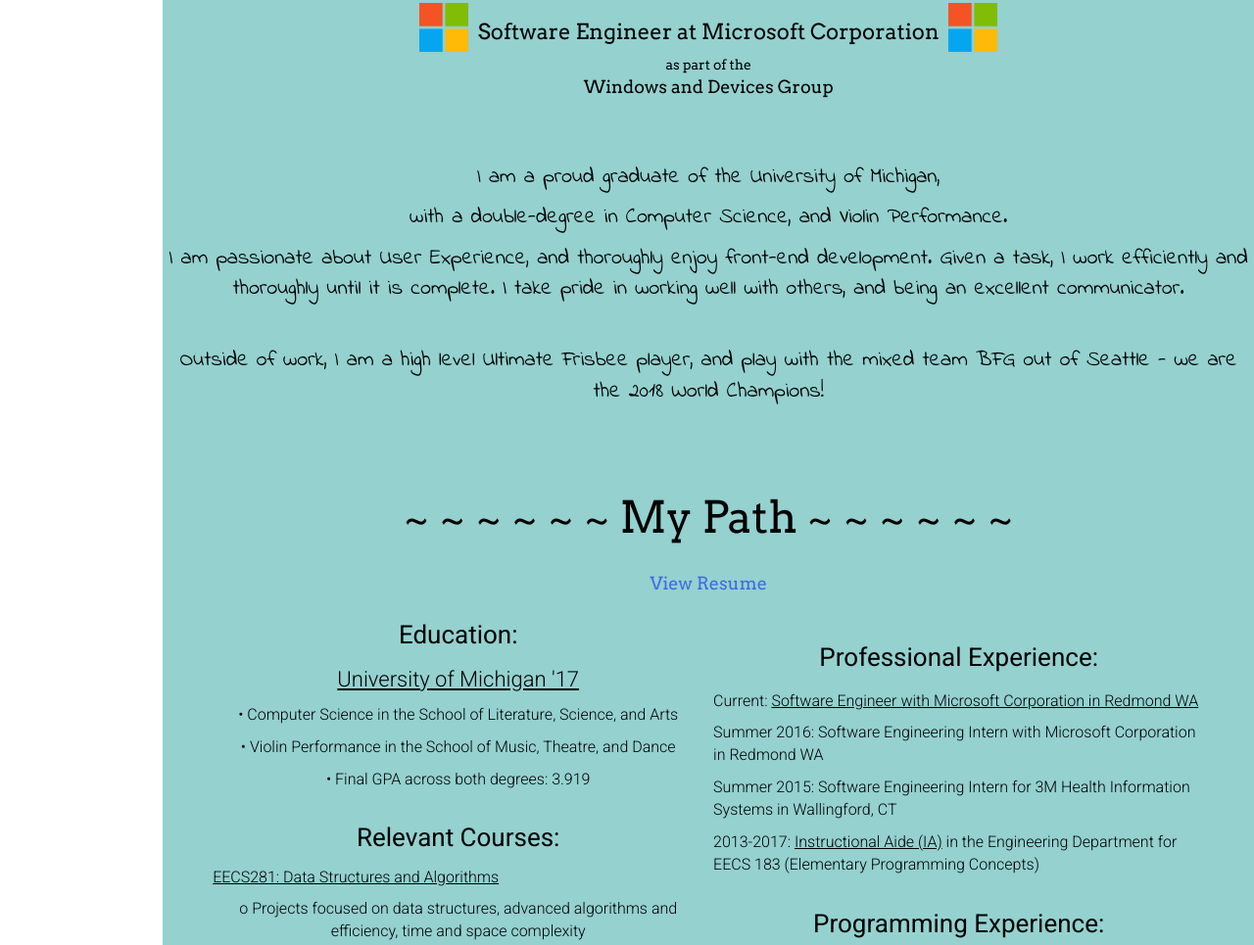
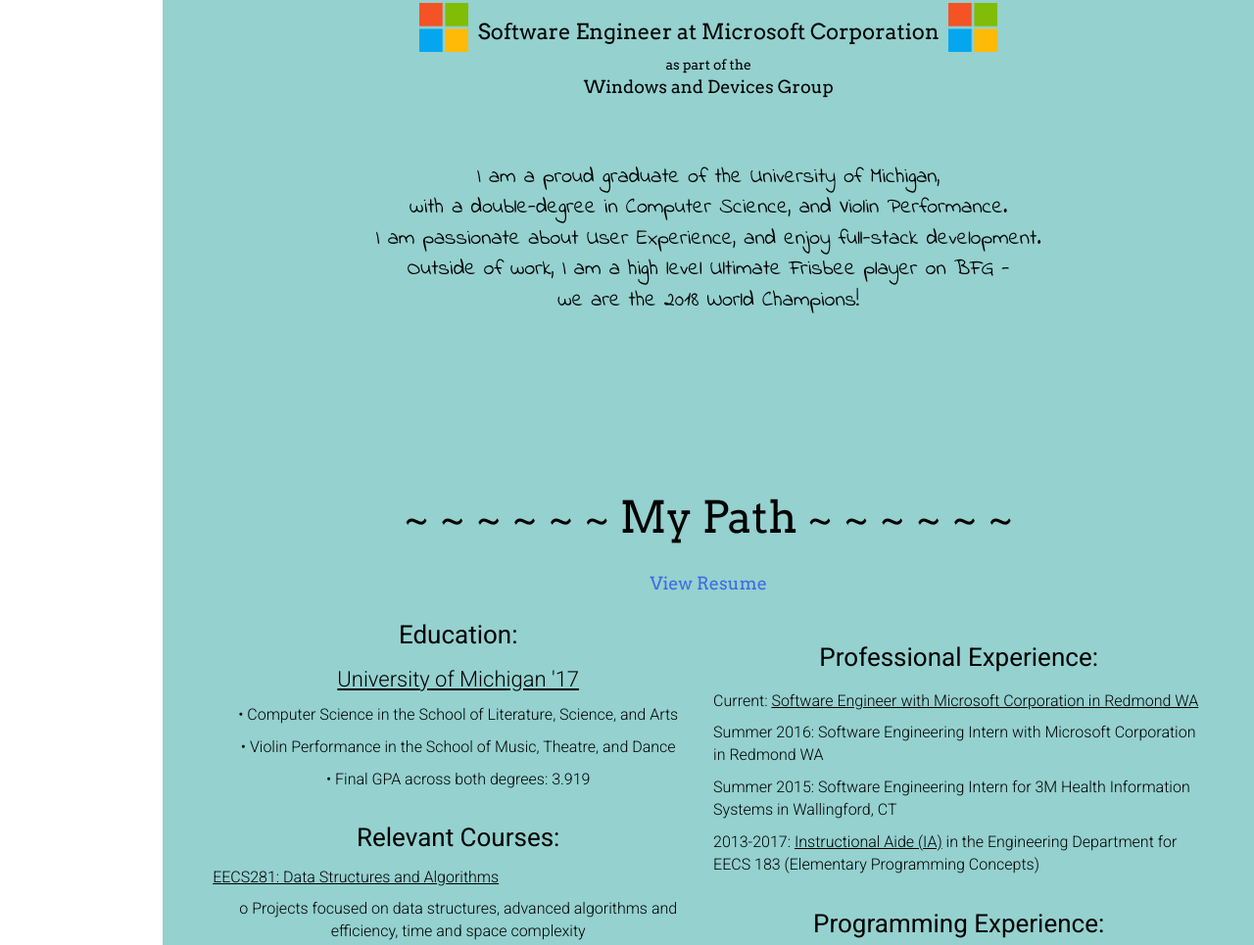
Before and after one commit to lbarons/PersonalWebsite, a plain HTML site: page index.html in a window 1280 px wide and 986 px high. Shown: the part 1422-2387 px from the top of the page at 98% size. Drawn offline with nearby package versions, Linux system fonts and the light colour scheme; a web font is replaced by a local one.

Commit message:
edit blurb

```diff
--- a/index.html
+++ b/index.html
@@ -16,9 +16,9 @@
 	<body>
 		<div>
 			<ul class="sidebar">
-				<br>
-				<br>
-				<br>
+				<br/>
+				<br/>
+				<br/>
 				<li>
             		<a href="#main-page" class="scrollToTop nostyle">Ho</a><a href="#main-page" class="scrollToTop nospace blockM"><img src="imgs/blockM.png" style="width: 30px" alt="blockM"/></a><a href="#main-page" class="scrollToTop nospace nostyle">e</a>
 				</li>
@@ -32,20 +32,20 @@
 			</ul>
 		</div>
 		<div id=main-page class=curtain>
-			<br>
-			<br>
-			<br>
-			<br>
-			<br>
-			<br>
-			<br>
-			<br>
-			<br>
-			<br>
-			<br>
-			<br>
-			<br>
-			<br>
+			<br/>
+			<br/>
+			<br/>
+			<br/>
+			<br/>
+			<br/>
+			<br/>
+			<br/>
+			<br/>
+			<br/>
+			<br/>
+			<br/>
+			<br/>
+			<br/>
 			<div id=name-header>
 				Leah Bar-On Simmons
 			</div>
@@ -53,7 +53,7 @@
 		<div id=about class="segment about-height break3">
 			<div>~ ~ ~ ~ ~ ~ About Me ~ ~ ~ ~ ~ ~ </div>
 			<img class="circle-img" src="imgs/me.PNG" style="width: 300px" alt="headshot">
-			<br>
+			<br/>
 			<div class="microsoft">
 				<span> <img src="imgs/msft.png" style="width: 50px" alt="msft"></span>
 				<span class="text big-deal"> Software Engineer at Microsoft Corporation</span>
@@ -61,21 +61,23 @@
 				<div class="text smaller"> as part of the </div>
 				<div class="text"> Windows and Devices Group</div>
 			</div>
-			<br>
+			<br/>
 			<div class="blurb">
-				<p>I am a proud graduate of the University of Michigan,</p>
-				<p>with a double-degree in Computer Science, and Violin Performance.</p>
-				<p>I am passionate about User Experience, and thoroughly enjoy front-end development. Given a task, I work efficiently and thoroughly until it is complete. I take pride in working well with others, and being an excellent communicator.</p>
-				<br>
-				<p> Outside of work, I am a high level Ultimate Frisbee player, and play with the mixed team BFG out of Seattle - we are the 2018 World Champions!</p>
+				<span>I am a proud graduate of the University of Michigan,</span><br/>
+				<span>with a double-degree in Computer Science, and Violin Performance.</span>
+				<br/>
+				<span>I am passionate about User Experience, and enjoy full-stack development.</span>
+				<br/>
+				<span>Outside of work, I am a high level Ultimate Frisbee player on BFG - </span><br/>
+				<span>we are the 2018 World Champions!</p>
 			</div>
-			<br>
+			<br/>
 			<!--<div class="text big-deal break"> University of Michigan '17 </div>
 			<div class="text break"></div>
 			<div class="text"> Bachelor of Computer Science </div>
 			<div class="text"> Bachelor of Musical Arts in Violin Performance </div>-->
 		</div>
-		<br>
+		<br/>
 		<div id=mypath class="segment mypath-height break3">
 			<div>~ ~ ~ ~ ~ ~ My Path ~ ~ ~ ~ ~ ~</div>
 			<div class="break"><a href="LeahBar-OnSimmons_resume.pdf" target="_blank" class="btn"><span class="pdf-btn">View Resume</span></a></div>
@@ -126,7 +128,7 @@
 		</div>
 		<div id=projects class="segment projects-height break3">
 			<div>~ ~ ~ ~ ~ ~ Projects ~ ~ ~ ~ ~ ~</div>
-			<br>
+			<br/>
 			<div class="path-circle college">&#x25CE;</div>
 			<div class="break5"></div>
 			<div class="inline eecs183">
```
